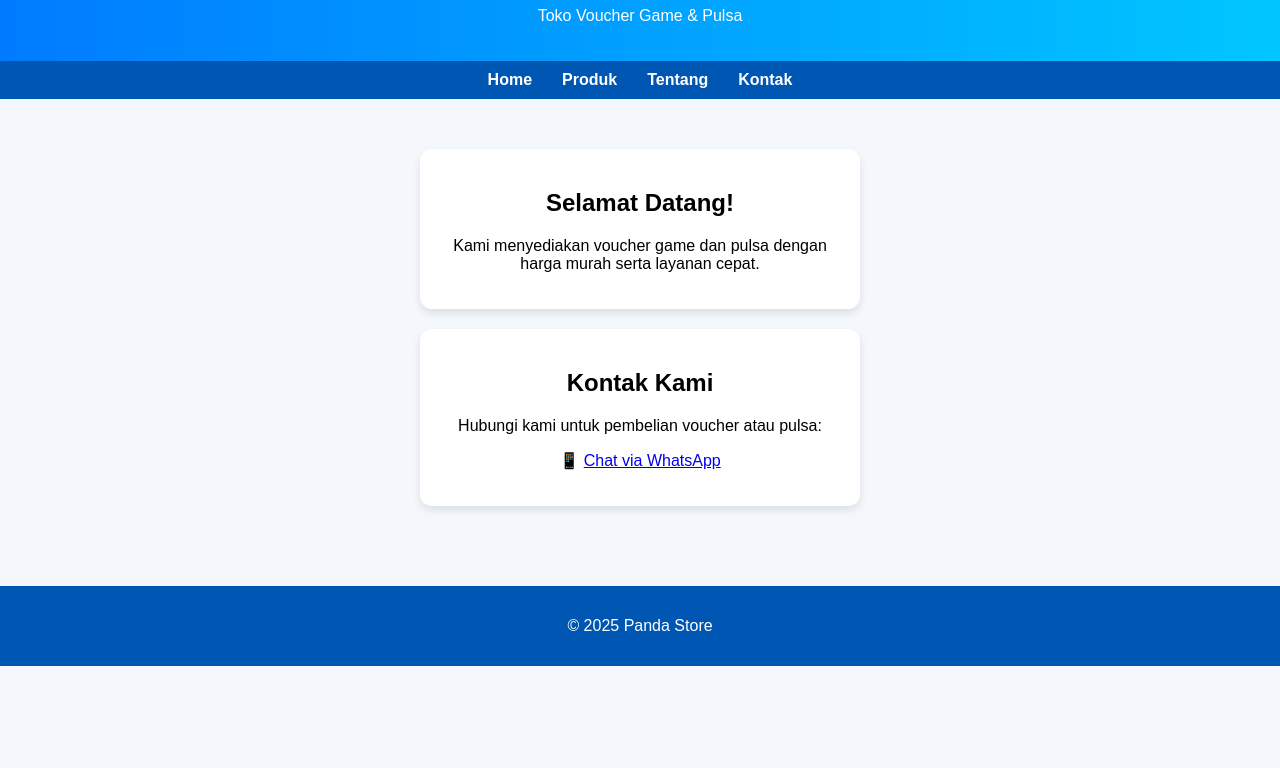
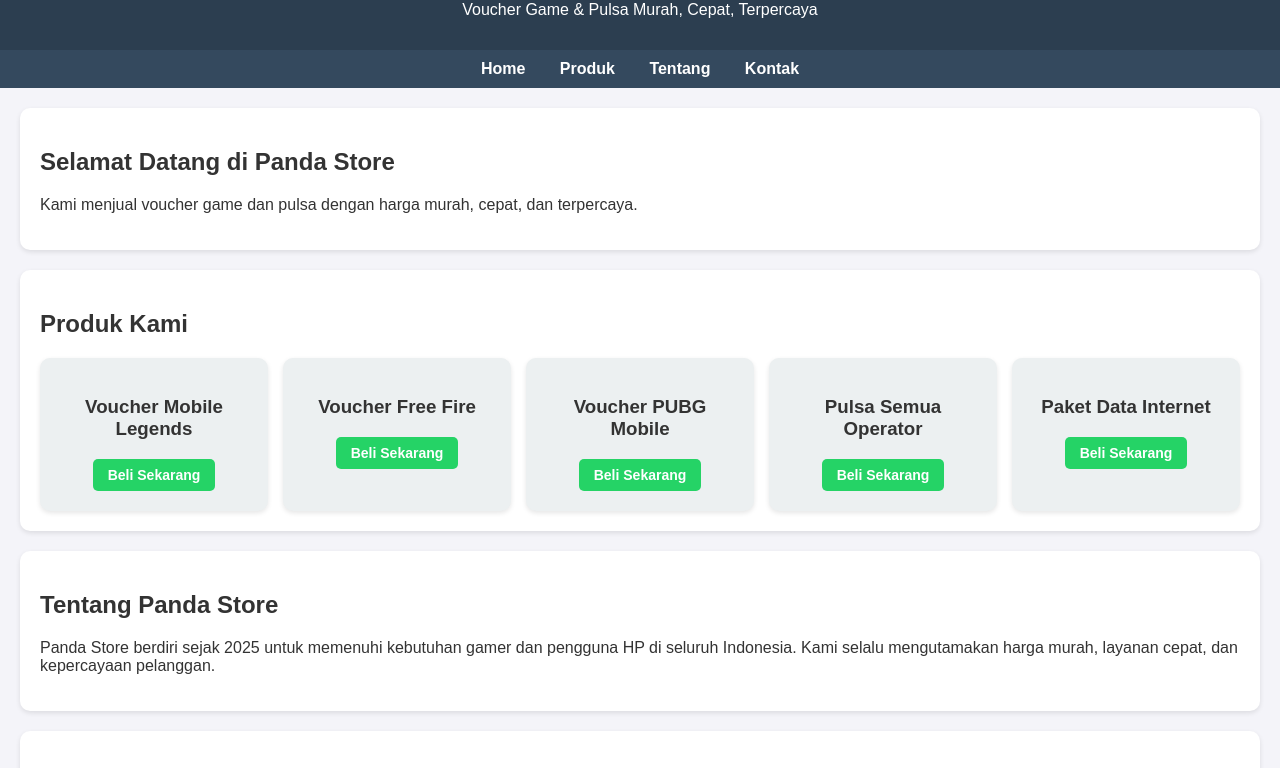
Before and after one commit to farhan2357/Pandastore, a plain HTML site: page index.html in a window 1280 px wide. Shown: the part 94-862 px from the top of the page. Before the commit the page ends 800 px from the top, so only its background shows below. Drawn offline with Linux system fonts and the light colour scheme.

Commit message:
index.html

```diff
--- a/index.html
+++ b/index.html
@@ -4,39 +4,151 @@
   <meta charset="UTF-8">
   <meta name="viewport" content="width=device-width, initial-scale=1.0">
   <title>Panda Store</title>
-  <!-- Hubungkan dengan file CSS -->
-  <link rel="stylesheet" href="style.css">
+  <style>
+    body {
+      font-family: Arial, sans-serif;
+      margin: 0;
+      padding: 0;
+      background: #f4f4f9;
+      color: #333;
+    }
+    header {
+      background: #2c3e50;
+      color: #fff;
+      padding: 15px;
+      text-align: center;
+    }
+    nav {
+      background: #34495e;
+      padding: 10px;
+      text-align: center;
+    }
+    nav a {
+      color: #fff;
+      text-decoration: none;
+      margin: 0 15px;
+      font-weight: bold;
+    }
+    nav a:hover {
+      text-decoration: underline;
+    }
+    main {
+      padding: 20px;
+    }
+    .card {
+      background: #fff;
+      padding: 20px;
+      margin-bottom: 20px;
+      border-radius: 10px;
+      box-shadow: 0 2px 5px rgba(0,0,0,0.1);
+    }
+    footer {
+      text-align: center;
+      background: #2c3e50;
+      color: #fff;
+      padding: 10px;
+      margin-top: 20px;
+    }
+    .btn-wa {
+      display: inline-block;
+      background: #25d366;
+      color: white;
+      padding: 8px 15px;
+      border-radius: 5px;
+      text-decoration: none;
+      font-weight: bold;
+      font-size: 14px;
+    }
+    .btn-wa:hover {
+      background: #1eb346;
+    }
+
+    /* Produk grid */
+    .produk-grid {
+      display: grid;
+      grid-template-columns: repeat(auto-fit, minmax(180px, 1fr));
+      gap: 15px;
+    }
+    .produk-item {
+      background: #ecf0f1;
+      padding: 20px;
+      border-radius: 10px;
+      text-align: center;
+      box-shadow: 0 2px 5px rgba(0,0,0,0.1);
+      transition: transform 0.2s;
+    }
+    .produk-item:hover {
+      transform: scale(1.05);
+      background: #dfe6e9;
+    }
+  </style>
 </head>
 <body>
   <header>
-    <h1>🐼 Panda Store</h1>
-    <p>Toko Voucher Game & Pulsa</p>
+    <h1>Panda Store</h1>
+    <p>Voucher Game & Pulsa Murah, Cepat, Terpercaya</p>
   </header>
 
   <nav>
-    <a href="#">Home</a>
-    <a href="#">Produk</a>
-    <a href="#">Tentang</a>
-    <a href="#">Kontak</a>
+    <a href="#home">Home</a>
+    <a href="#produk">Produk</a>
+    <a href="#tentang">Tentang</a>
+    <a href="#kontak">Kontak</a>
   </nav>
 
   <main>
+    <!-- Bagian Home -->
+    <section id="home" class="card">
+      <h2>Selamat Datang di Panda Store</h2>
+      <p>Kami menjual voucher game dan pulsa dengan harga murah, cepat, dan terpercaya.</p>
     </section>
-    <div class="card">
-      <h2>Selamat Datang!</h2>
-      <p>Kami menyediakan voucher game dan pulsa dengan harga murah serta layanan cepat.</p>
+
+    <!-- Bagian Produk -->
+    <section id="produk" class="card">
+      <h2>Produk Kami</h2>
+      <div class="produk-grid">
+        <div class="produk-item">
+          <h3>Voucher Mobile Legends</h3>
+          <a href="https://wa.me/62895415639705?text=Halo%20saya%20mau%20beli%20Voucher%20Mobile%20Legends" target="_blank" class="btn-wa">Beli Sekarang</a>
         </div>
+        <div class="produk-item">
+          <h3>Voucher Free Fire</h3>
+          <a href="https://wa.me/62895415639705?text=Halo%20saya%20mau%20beli%20Voucher%20Free%20Fire" target="_blank" class="btn-wa">Beli Sekarang</a>
+        </div>
+        <div class="produk-item">
+          <h3>Voucher PUBG Mobile</h3>
+          <a href="https://wa.me/62895415639705?text=Halo%20saya%20mau%20beli%20Voucher%20PUBG%20Mobile" target="_blank" class="btn-wa">Beli Sekarang</a>
+        </div>
+        <div class="produk-item">
+          <h3>Pulsa Semua Operator</h3>
+          <a href="https://wa.me/62895415639705?text=Halo%20saya%20mau%20beli%20Pulsa%20Semua%20Operator" target="_blank" class="btn-wa">Beli Sekarang</a>
+        </div>
+        <div class="produk-item">
+          <h3>Paket Data Internet</h3>
+          <a href="https://wa.me/62895415639705?text=Halo%20saya%20mau%20beli%20Paket%20Data%20Internet" target="_blank" class="btn-wa">Beli Sekarang</a>
+        </div>
+      </div>
+    </section>
+
+    <!-- Bagian Tentang -->
+    <section id="tentang" class="card">
+      <h2>Tentang Panda Store</h2>
+      <p>Panda Store berdiri sejak 2025 untuk memenuhi kebutuhan gamer dan pengguna HP di seluruh Indonesia.
+         Kami selalu mengutamakan harga murah, layanan cepat, dan kepercayaan pelanggan.</p>
+    </section>
+
     <!-- Bagian Kontak -->
     <section id="kontak" class="card">
       <h2>Kontak Kami</h2>
       <p>Hubungi kami untuk pembelian voucher atau pulsa:</p>
       <p>
-    📱 <a href="https://wa.me/62895415639705" target="_blank">Chat via WhatsApp</a><br>
+        <a href="https://wa.me/62895415639705" target="_blank" class="btn-wa">💬 Chat via WhatsApp</a>
+      </p>
     </section>
   </main>
 
   <footer>
-    <p>&copy; 2025 Panda Store</p>
+    <p>&copy; 2025 Panda Store. All rights reserved.</p>
   </footer>
 </body>
 </html>
```
Lines whose indentation alone changed are shown as unchanged.
